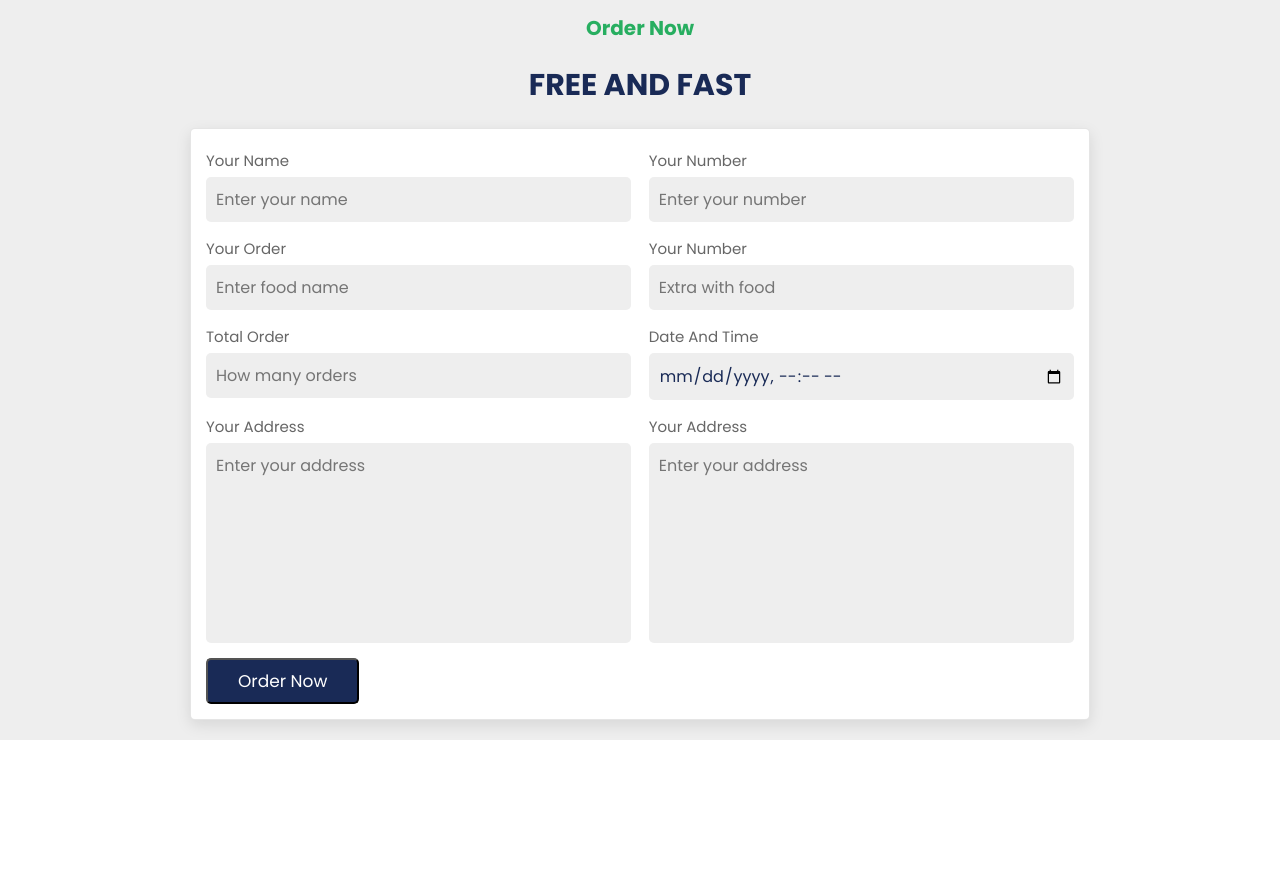
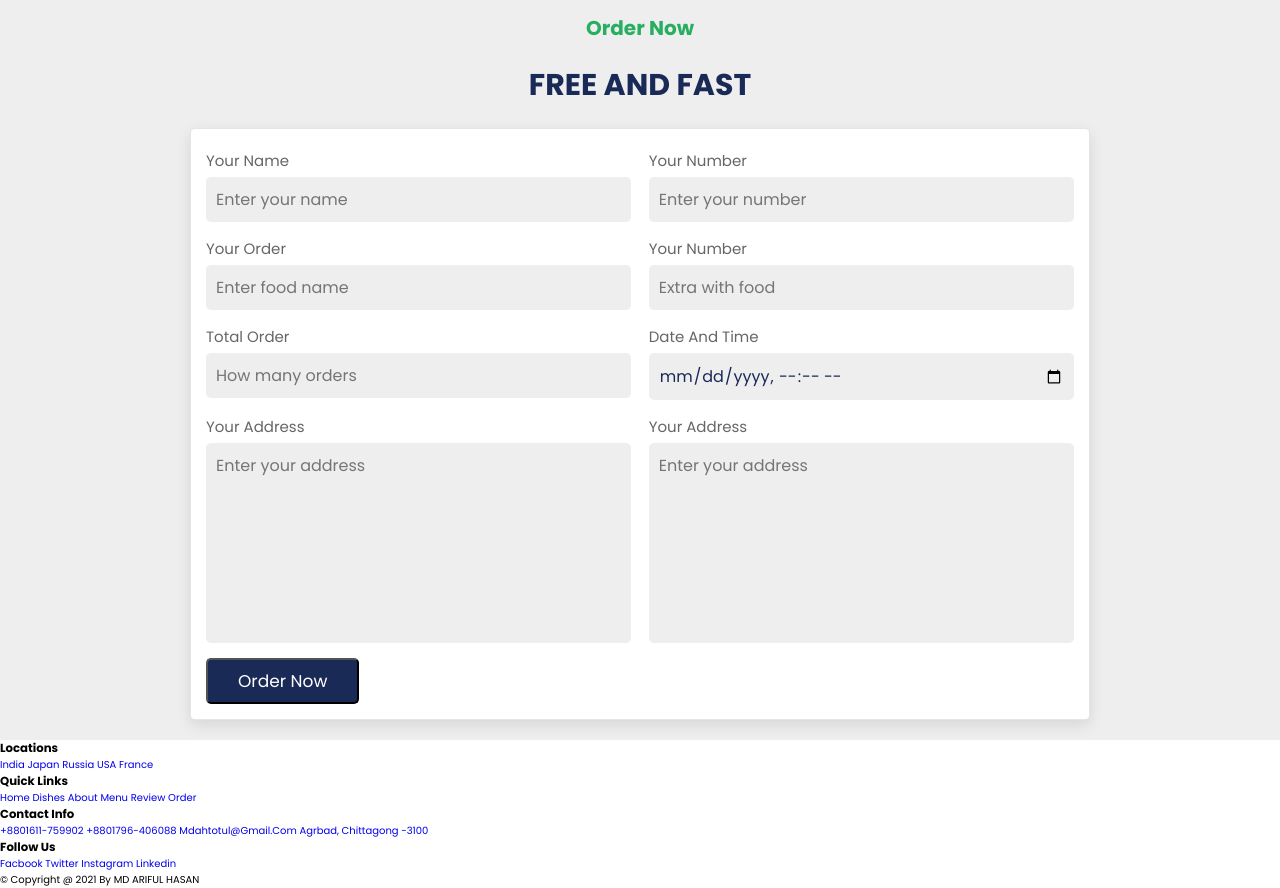
Before and after one commit to arifulhasantotul/projectresto, a plain HTML site: page index.html in a window 1280 px wide. Shown: the part 4348-5236 px from the top of the page. Before the commit the page ends 5088 px from the top, so only its background shows below. Drawn offline with nearby package versions, Linux system fonts and the light colour scheme.

Commit message:
footer html

```diff
--- a/index.html
+++ b/index.html
@@ -989,6 +989,66 @@
     <!-- footer start  -->
     <footer>
 
+        <!-- container start  -->
+        <section class="box_container">
+
+            <!-- location sec start  -->
+            <article class="box">
+
+                <h3>locations</h3>
+                <a href="#">India</a>
+                <a href="#">Japan</a>
+                <a href="#">Russia</a>
+                <a href="#">USA</a>
+                <a href="#">France</a>
+
+            </article>
+            <!-- location sec end -->
+
+            <!-- Quick link sec start  -->
+            <article class="box">
+
+                <h3>Quick links</h3>
+                <a href="#">Home</a>
+                <a href="#">Dishes</a>
+                <a href="#">About</a>
+                <a href="#">Menu</a>
+                <a href="#">Review</a>
+                <a href="#">Order</a>
+
+            </article>
+            <!-- Quick link sec end -->
+
+            <!-- contact info sec start  -->
+            <article class="box">
+
+                <h3>Contact info</h3>
+                <a href="#">+8801611-759902</a>
+                <a href="#">+8801796-406088</a>
+                <a href="#">mdahtotul@gmail.com</a>
+                <a href="#">Agrbad, Chittagong -3100</a>
+
+            </article>
+            <!-- contact info sec end -->
+
+            <!-- follow us sec start  -->
+            <article class="box">
+
+                <h3>Follow us</h3>
+                <a href="#">facbook</a>
+                <a href="#">twitter</a>
+                <a href="#">instagram</a>
+                <a href="#">linkedin</a>
+
+
+            </article>
+            <!-- follow us sec end -->
+
+            <div class="credit"> &copy; copyright @ 2021 by <span>MD ARIFUL HASAN</span> </div>
+
+        </section>
+        <!-- container end -->
+
     </footer>
     <!-- footer end  -->
 
```
